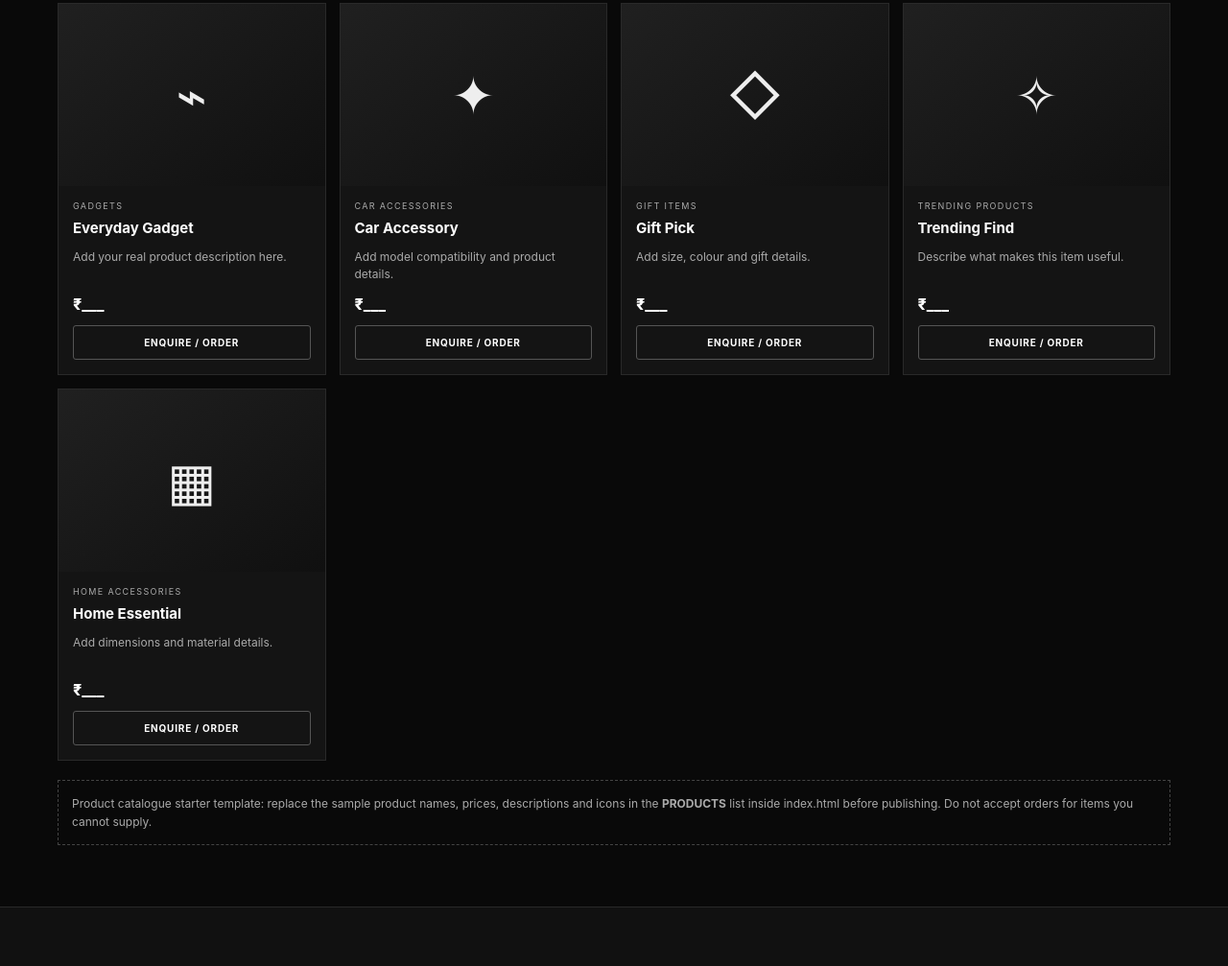
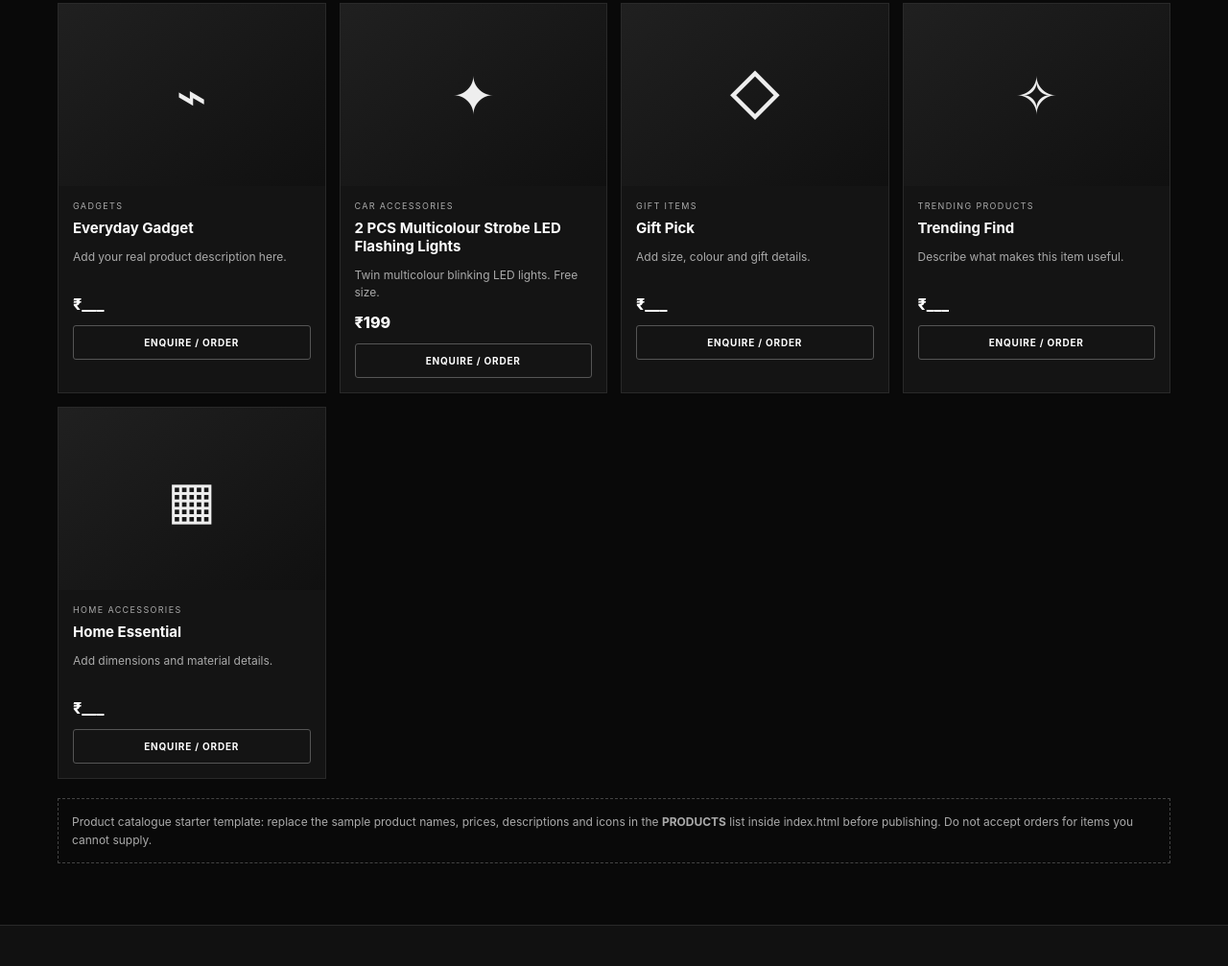
Before and after one commit to helloworld23092-stack/level-up-gears, a plain HTML site: page index.html in a window 1280 px wide. Shown: the part 912-1919 px from the top of the page at 96% size. Drawn offline with Linux system fonts and the light colour scheme.

Commit message:
Add new product '2 PCS Multicolour Strobe LED Lights'

```diff
--- a/index.html
+++ b/index.html
@@ -80,7 +80,7 @@ const WHATSAPP_NUMBER = "91XXXXXXXXXX";
 // Use a price you can actually honour; mention shipping separately if applicable.
 const PRODUCTS = [
  {name:"Everyday Gadget",category:"Gadgets",price:"₹___",description:"Add your real product description here.",icon:"⌁"},
- {name:"Car Accessory",category:"Car accessories",price:"₹___",description:"Add model compatibility and product details.",icon:"✦"},
+{name:"2 PCS Multicolour Strobe LED Flashing Lights",category:"Car accessories",price:"₹199",description:"Twin multicolour blinking LED lights. Free size.",icon:"✦"},
  {name:"Gift Pick",category:"Gift items",price:"₹___",description:"Add size, colour and gift details.",icon:"◇"},
  {name:"Trending Find",category:"Trending products",price:"₹___",description:"Describe what makes this item useful.",icon:"✧"},
  {name:"Home Essential",category:"Home accessories",price:"₹___",description:"Add dimensions and material details.",icon:"▦"}
```
